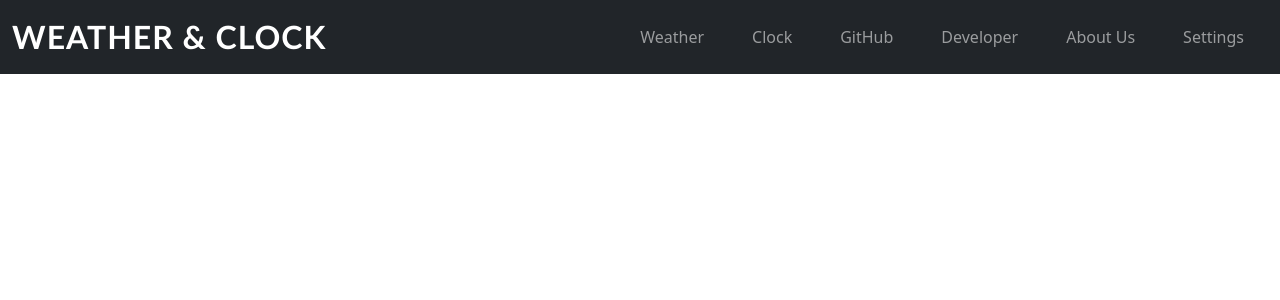
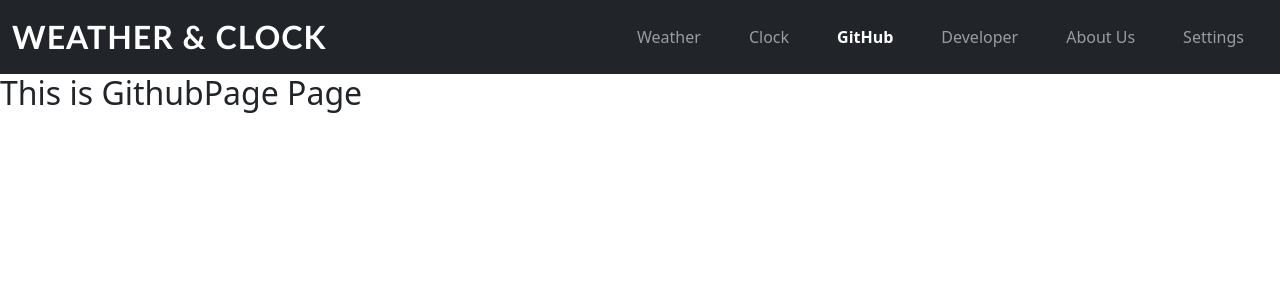
Before and after one commit to AnasBinAteeq/weatherandclock, a React (Create React App) app: page /github in a window 1280 px wide. Shown: the top 300 px of the page. Built offline with nearby package versions, Linux system fonts and the light colour scheme.

Commit message:
Configured Router

```diff
--- a/package.json
+++ b/package.json
@@ -9,6 +9,7 @@
     "bootstrap": "^5.3.1",
     "react": "^18.2.0",
     "react-dom": "^18.2.0",
+    "react-router-dom": "^6.15.0",
     "react-scripts": "5.0.1",
     "reactstrap": "^9.2.0",
     "web-vitals": "^2.1.4"
--- a/src/App.js
+++ b/src/App.js
@@ -1,11 +1,25 @@
-import logo from './logo.svg';
-// import './App.css';
+import { BrowserRouter as Router, Routes, Route } from 'react-router-dom';
 import Menu from './components/Menu';
+import WeatherPage from './pages/WeatherPage';
+import ClockPage from './pages/ClockPage';
+import GithubPage from './pages/GithubPage';
+import DeveloperPage from './pages/DeveloperPage';
+import AboutPage from './pages/AboutPage';
 
 function App() {
   return (
     <div className="App">
-      <Menu/>
+      <Router>
+        <Menu />
+        <Routes>
+          <Route path="/" exact element={<WeatherPage/>} />
+          <Route path="/weather" element={<WeatherPage/>} />
+          <Route path="/clock" element={<ClockPage/>} />
+          <Route path="/github" element={<GithubPage/>} />
+          <Route path="/developer" element={<DeveloperPage/>} />
+          <Route path="/aboutus" element={<AboutPage/>} />
+        </Routes>
+    </Router>
     </div>
   );
 }
--- a/src/components/Menu.js
+++ b/src/components/Menu.js
@@ -1,5 +1,6 @@
 import React, { useState } from 'react';
 import '../styles/Menu.css';
+import { NavLink as RRNavLink } from 'react-router-dom';
 import {
     Collapse,
     Navbar,
@@ -8,7 +9,6 @@ import {
     Nav,
     NavItem,
     NavLink,
-    NavbarText,
 } from 'reactstrap';
 
 function Menu() {
@@ -24,32 +24,32 @@ function Menu() {
         <Collapse isOpen={isOpen} navbar>
             <Nav className="ms-auto" navbar>
             <NavItem className='d-flex'>
-                <NavLink className='mx-3' href="#">
+                <NavLink className='mx-3' activeClassName="active" tag={RRNavLink} to="/weather">
                 Weather
                 </NavLink>
             </NavItem>
             <NavItem className='d-flex'>
-                <NavLink className='mx-3' href="https://github.com/reactstrap/reactstrap">
+                <NavLink className='mx-3' activeClassName="active" tag={RRNavLink} to="/clock">
                 Clock
                 </NavLink>
             </NavItem>
             <NavItem className='d-flex'>
-                <NavLink className='mx-3' href="https://github.com/reactstrap/reactstrap">
+                <NavLink className='mx-3' activeClassName="active" tag={RRNavLink} to="/github">
                 GitHub
                 </NavLink>
             </NavItem>
             <NavItem className='d-flex'>
-                <NavLink className='mx-3' href="https://github.com/reactstrap/reactstrap">
+                <NavLink className='mx-3' activeClassName="active" tag={RRNavLink} to="/developer">
                 Developer
                 </NavLink>
             </NavItem>
             <NavItem className='d-flex'>
-                <NavLink className='mx-3' href="https://github.com/reactstrap/reactstrap">
+                <NavLink className='mx-3' activeClassName="active" tag={RRNavLink} to="/aboutus">
                 About Us
                 </NavLink>
             </NavItem>
             <NavItem className='d-flex'>
-                <NavLink className='mx-3' href="https://github.com/reactstrap/reactstrap">
+                <NavLink className='mx-3' activeClassName="active" tag={RRNavLink} to="/">
                 Settings
                 </NavLink>
             </NavItem>
--- a/src/pages/AboutPage.js
+++ b/src/pages/AboutPage.js
@@ -0,0 +1,13 @@
+import React, { useState } from 'react';
+import '../styles/Menu.css';
+
+function AboutPage() {
+
+    return (
+    <div>
+        <h2>This is About Page</h2>
+    </div>
+    );
+}
+
+export default AboutPage;
--- a/src/pages/ClockPage.js
+++ b/src/pages/ClockPage.js
@@ -0,0 +1,13 @@
+import React, { useState } from 'react';
+import '../styles/Menu.css';
+
+function ClockPage() {
+
+    return (
+    <div>
+        <h2>This is Clock Page</h2>
+    </div>
+    );
+}
+
+export default ClockPage;
--- a/src/pages/DeveloperPage.js
+++ b/src/pages/DeveloperPage.js
@@ -0,0 +1,13 @@
+import React, { useState } from 'react';
+import '../styles/Menu.css';
+
+function DeveloperPage() {
+
+    return (
+    <div>
+        <h2>This is Developer Page</h2>
+    </div>
+    );
+}
+
+export default DeveloperPage;
--- a/src/pages/GithubPage.js
+++ b/src/pages/GithubPage.js
@@ -0,0 +1,13 @@
+import React, { useState } from 'react';
+import '../styles/Menu.css';
+
+function GithubPage() {
+
+    return (
+    <div>
+        <h2>This is GithubPage Page</h2>
+    </div>
+    );
+}
+
+export default GithubPage;
--- a/src/pages/WeatherPage.js
+++ b/src/pages/WeatherPage.js
@@ -0,0 +1,13 @@
+import React, { useState } from 'react';
+import '../styles/Menu.css';
+
+function WeatherPage() {
+
+    return (
+    <div>
+        <h2>This is Weather Page</h2>
+    </div>
+    );
+}
+
+export default WeatherPage;
--- a/src/styles/Menu.css
+++ b/src/styles/Menu.css
@@ -10,3 +10,9 @@
     font-weight: 300;
     letter-spacing: 0px;
 }
+
+.active{
+    font-weight: 700;
+    border-radius: 50px;
+    color: #212529;
+}
```
Also changed, not shown: 1 other file (tests, documents, lock files or other folders).
